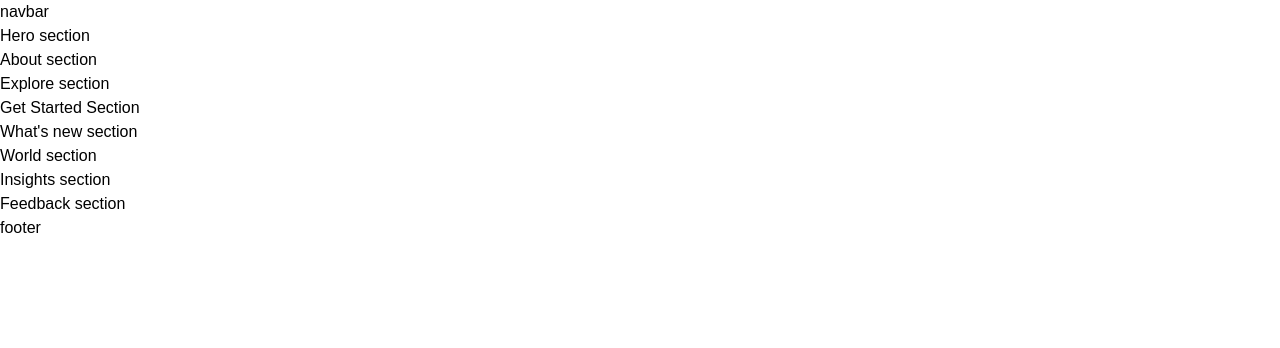
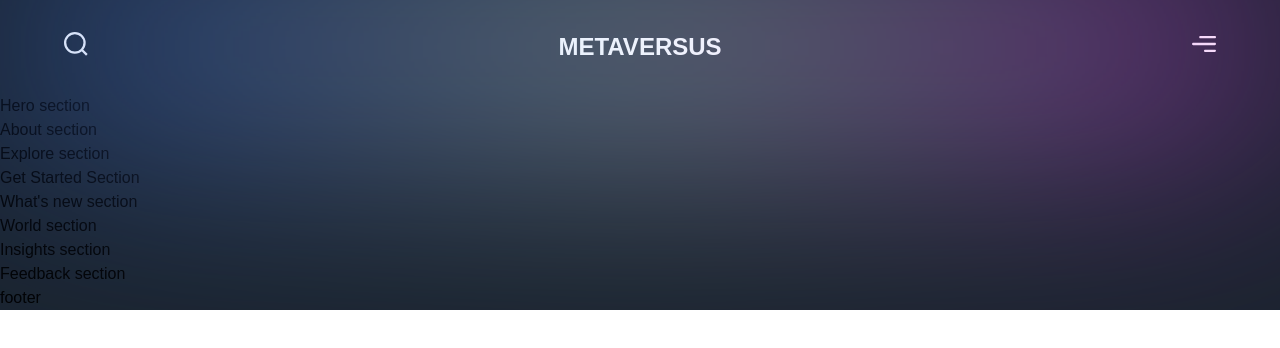
Before and after one commit to Chuloshnikov/metaverse-madness, a Next.js app: page / in a window 1280 px wide. Shown: the top 348 px of the page. Built offline with nearby package versions, Linux system fonts and the light colour scheme; a web font is replaced by a local one.

Commit message:
navbar done

```diff
--- a/app/page.js
+++ b/app/page.js
@@ -2,7 +2,7 @@
 import { About, Explore, Feedback, GetStarted, Hero, Insights, WhatsNew, World } from '../sections';
 
 const Page = () => (
-  <div>
+  <div className="bg-primary-black overflow-hidden">
     <Navbar />
     <Hero />
     <About />
--- a/components/Navbar.jsx
+++ b/components/Navbar.jsx
@@ -1,9 +1,31 @@
 'use client';
 
+import { motion } from 'framer-motion';
+
+import styles from '../styles';
+import { navVariants } from '../utils/motion';
+
 const Navbar = () => (
-  <nav>
-    navbar
-  </nav>
+  <motion.nav
+  variants={navVariants}
+  initial="hidden"
+  whileInView="show"
+  className={`${styles.xPaddings} py-8 relative`}
+  >
+    <div className='absolute w-[50%} inset-0 gradient-01'/>
+    <div className={`${styles.innerWidth} mx-auto flex justify-between gap-8>`}>
+      <img src="/search.svg"
+      alt='search'
+      className='w-[24px] h-[24px] object-contain'
+      />
+      <h2 className='font-extrabold text-[24px] leading-[30px] text-white'>METAVERSUS</h2>
+      <img
+      src='/menu.svg'
+      alt='menu'
+      className='w-[24px] h-[24px] object-contain'
+      />
+    </div>
+  </motion.nav>
 );
 
 export default Navbar;
```
